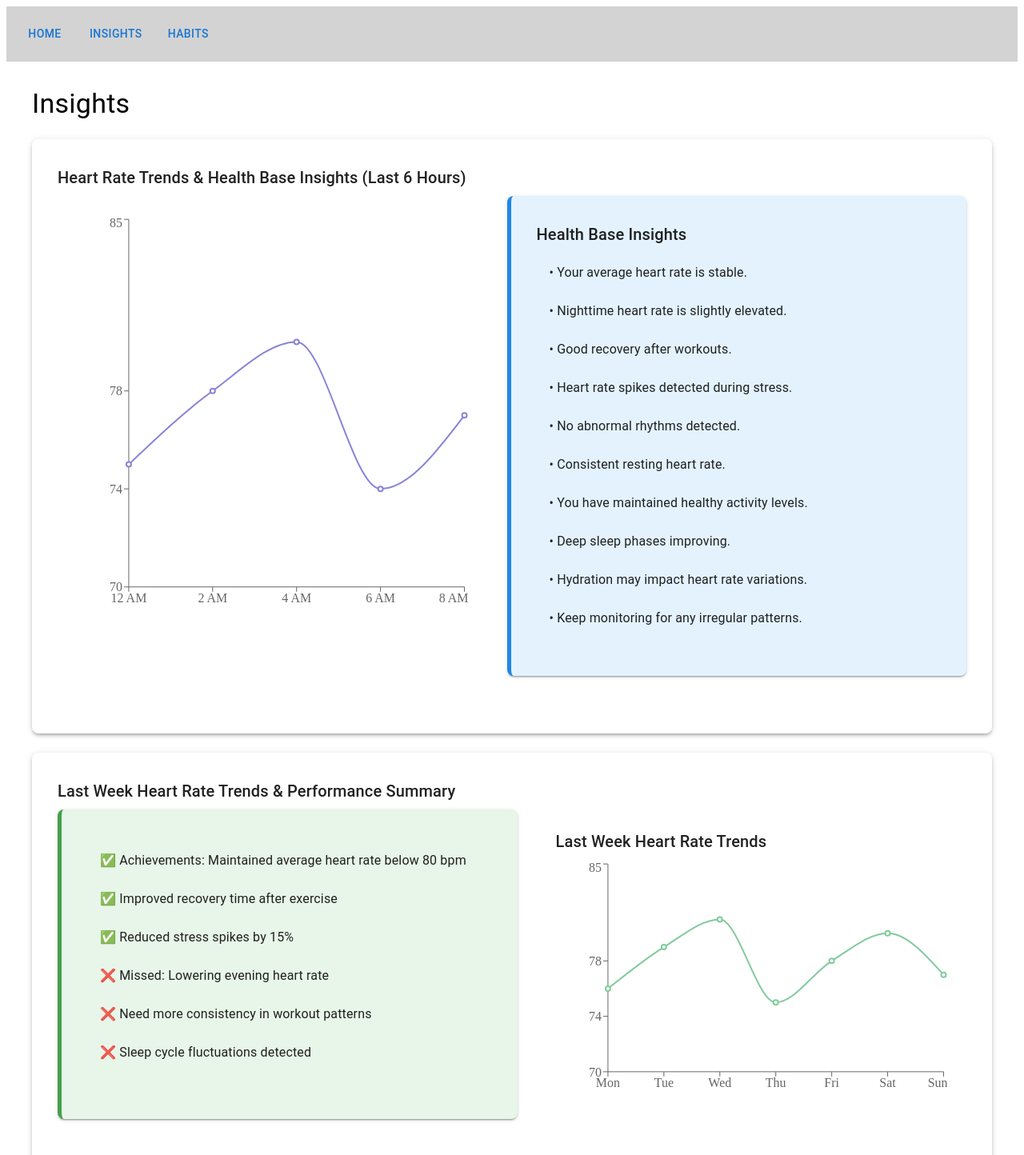
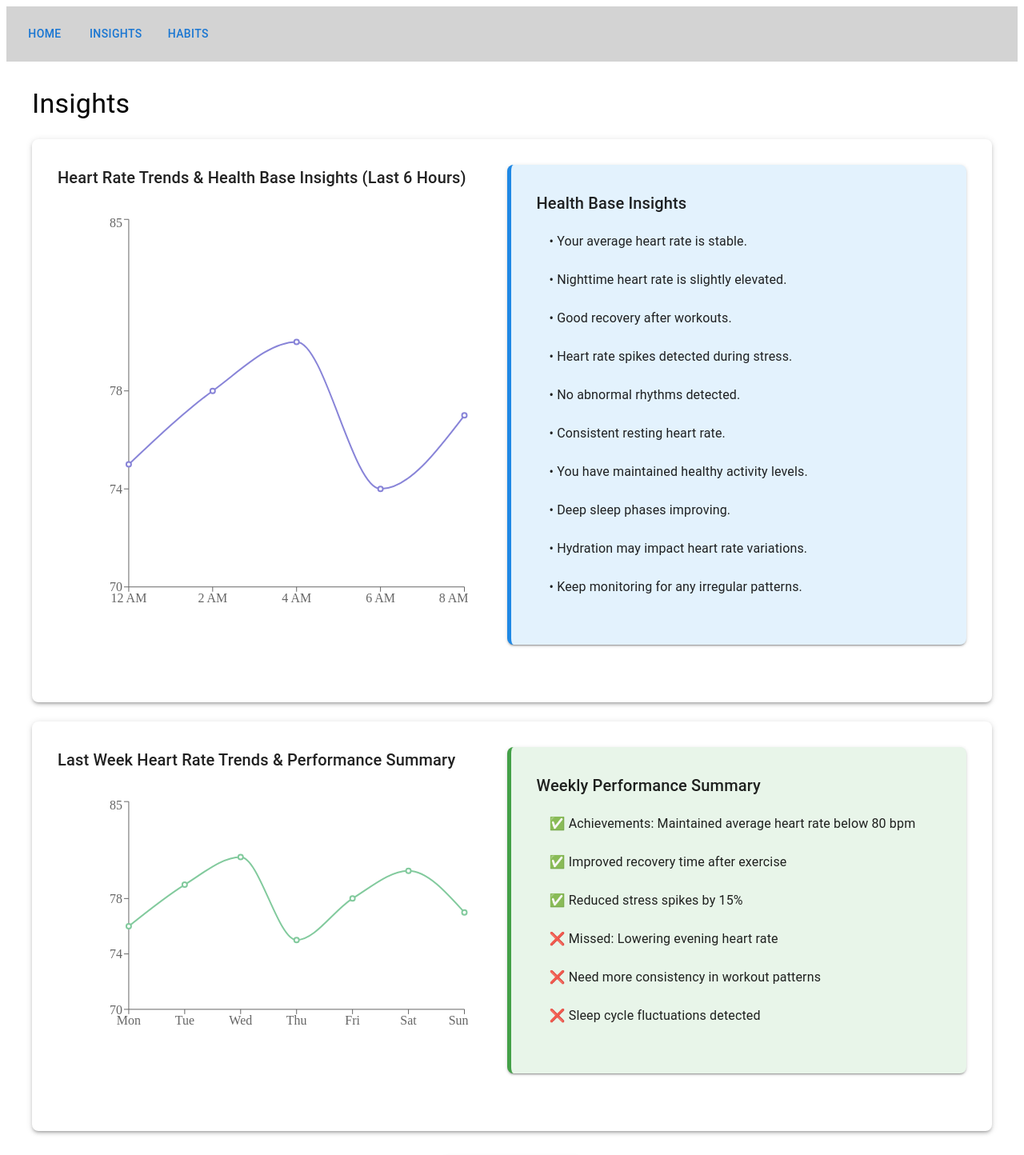
Before and after one commit to pankaj-avhad/ai-hacking-take1, a React (Vite) app in the folder health-app/: page /insights in a window 1280 px wide. Shown: the top 1444 px of the page at 80% size. Built offline with nearby package versions, Linux system fonts and the light colour scheme.

Commit message:
fine tuning

```diff
--- a/health-app/src/components/LastWeekGraph.tsx
+++ b/health-app/src/components/LastWeekGraph.tsx
@@ -21,9 +21,6 @@ const data = [
 const LastWeekGraph: React.FC = () => {
   return (
     <Box p={3}>
-      <Typography variant="h6" gutterBottom>
-        Last Week Heart Rate Trends
-      </Typography>
       <ResponsiveContainer width="100%" height={300}>
         <LineChart data={data}>
           <XAxis dataKey="day" />
--- a/health-app/src/pages/InsightsPage.tsx
+++ b/health-app/src/pages/InsightsPage.tsx
@@ -36,20 +36,21 @@ const InsightsPage = () => {
             }}
           >
             <CardContent sx={{ flexGrow: 1 }}>
-              <Typography variant="h6" gutterBottom>
-                Heart Rate Trends & Health Base Insights (Last 6 Hours)
-              </Typography>
               <Box
                 display="flex"
                 flexDirection={{ xs: "column", md: "row" }}
                 gap={3}
+                alignItems="flex-start"
               >
                 {/* Left - Graph */}
                 <Box flex={1}>
+                  <Typography variant="h6" gutterBottom>
+                    Heart Rate Trends & Health Base Insights (Last 6 Hours)
+                  </Typography>
                   <InsightsGraph />
                 </Box>
 
-                {/* Right - Bullet Points */}
+                {/* Right - Insights Card (Pulled Up) */}
                 <Card
                   sx={{
                     p: 2,
@@ -58,6 +59,7 @@ const InsightsPage = () => {
                     backgroundColor: "#E3F2FD",
                     borderLeft: "5px solid #1E88E5",
                     flex: 1,
+                    alignSelf: "flex-start", // Pulls up to align with header
                   }}
                 >
                   <CardContent>
@@ -102,15 +104,21 @@ const InsightsPage = () => {
             }}
           >
             <CardContent sx={{ flexGrow: 1 }}>
-              <Typography variant="h6" gutterBottom>
-                Last Week Heart Rate Trends & Performance Summary
-              </Typography>
               <Box
                 display="flex"
                 flexDirection={{ xs: "column", md: "row" }}
                 gap={3}
+                alignItems="flex-start"
               >
-                {/* Left - Weekly Summary */}
+                {/* Left - Weekly Trends */}
+                <Box flex={1}>
+                  <Typography variant="h6" gutterBottom>
+                    Last Week Heart Rate Trends & Performance Summary
+                  </Typography>
+                  <LastWeekGraph />
+                </Box>
+
+                {/* Right - Weekly Performance Summary Card (Pulled Up) */}
                 <Card
                   sx={{
                     p: 2,
@@ -119,9 +127,13 @@ const InsightsPage = () => {
                     backgroundColor: "#E8F5E9",
                     borderLeft: "5px solid #43A047",
                     flex: 1,
+                    alignSelf: "flex-start", // Pulls up to align with header
                   }}
                 >
                   <CardContent>
+                    <Typography variant="h6">
+                      Weekly Performance Summary
+                    </Typography>
                     <List>
                       <ListItem>
                         <ListItemText primary="✅ Achievements: Maintained average heart rate below 80 bpm" />
@@ -144,11 +156,6 @@ const InsightsPage = () => {
                     </List>
                   </CardContent>
                 </Card>
-
-                {/* Right - Graph */}
-                <Box flex={1}>
-                  <LastWeekGraph />
-                </Box>
               </Box>
             </CardContent>
           </Card>
```
